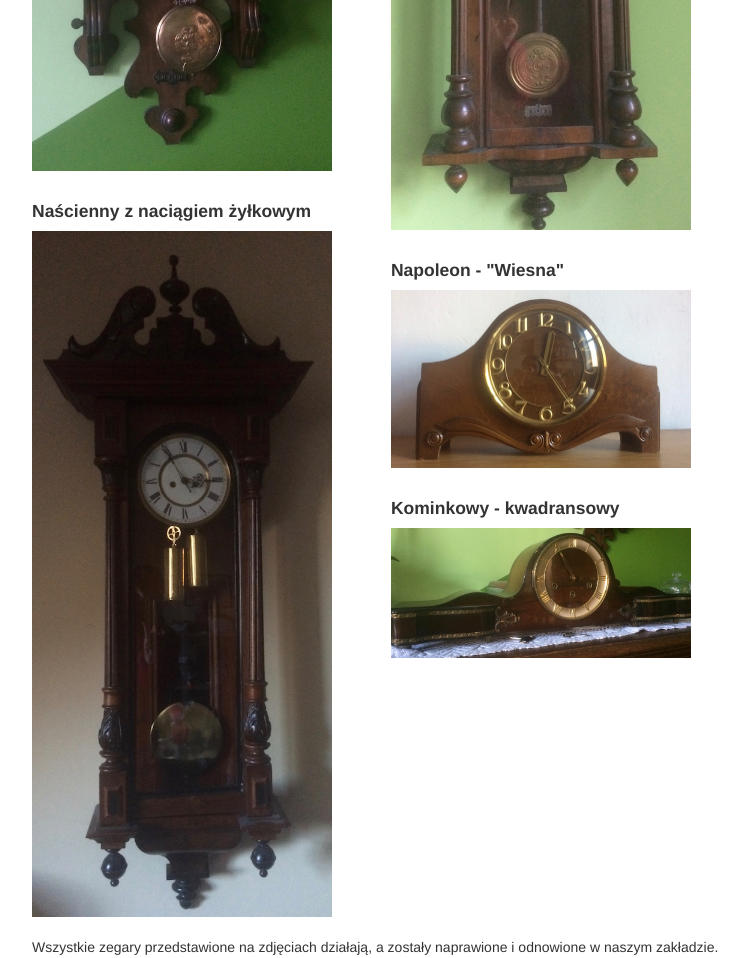
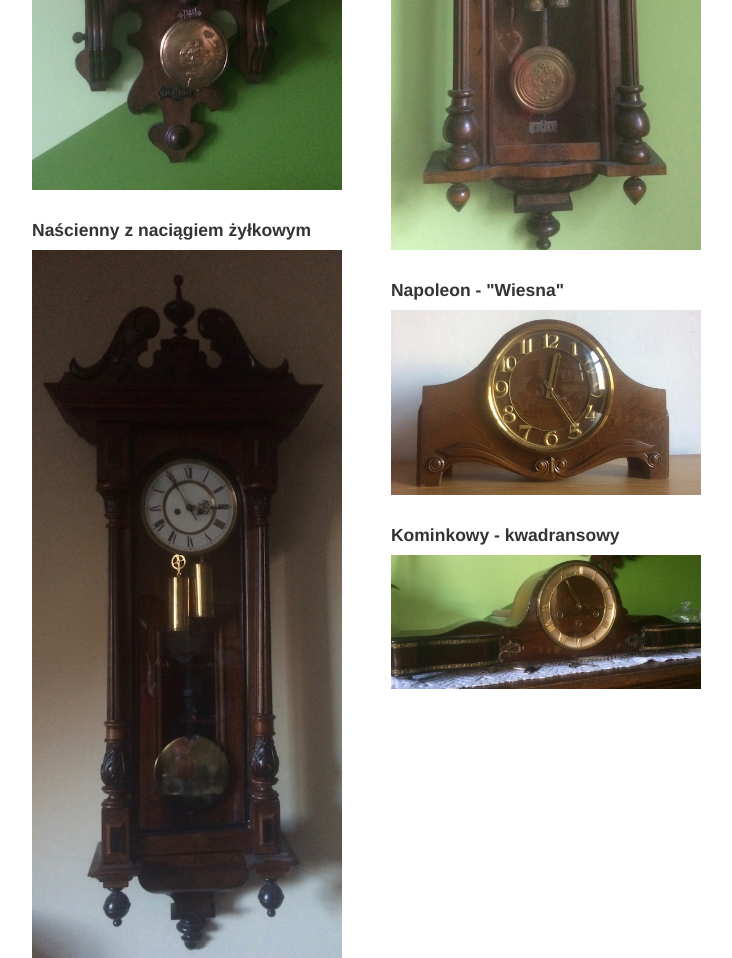
Before and after one commit to PiotrCzapla/zegarmistrz-czapla.pl, a plain HTML site: page index.html in a window 1280 px wide. Shown: the part 2108-3066 px from the top of the page, without its empty margins (258-990 px from the left). Drawn offline with Linux system fonts and the light colour scheme.

Commit message:
Zwiększyłam zdjęcia
Trochę zwiększyłam zdjęcia, bo były za wąskie

```diff
--- a/index.html
+++ b/index.html
@@ -256,21 +256,21 @@
 
         <div class="span6">
           <h4>Naścienny z naciągiem żyłkowym</h4>
-          <img src="assets/img/nascienny3.jpg"  width="300px"/><br/><br/>
+          <img src="assets/img/nascienny3.jpg"  width="310px"/><br/><br/>
 
           <h4>Naścienny z naciągiem żyłkowym</h4>
-          <img src="assets/img/nascienny1.jpg"  width="300px"/>
+          <img src="assets/img/nascienny1.jpg"  width="310px"/>
         </div>
 
         <div  class="span6">
           <h4>Naścienny - "Ślązak"</h4>
-          <img src="assets/img/nascienny2.jpg"  width="300px"/><br/><br/>
+          <img src="assets/img/nascienny2.jpg"  width="310px"/><br/><br/>
 
           <h4>Napoleon - "Wiesna"</h4>
-          <img src="assets/img/napoleon.jpg"  width="300px"/><br/> <br/>
+          <img src="assets/img/napoleon.jpg"  width="310px"/><br/> <br/>
 
           <h4>Kominkowy - kwadransowy</h4>
-          <img src="assets/img/Kominkowy.jpg"  width="300px"/>
+          <img src="assets/img/kominkowy.jpg"  width="310px"/>
         </div>
 
        </div>
```
